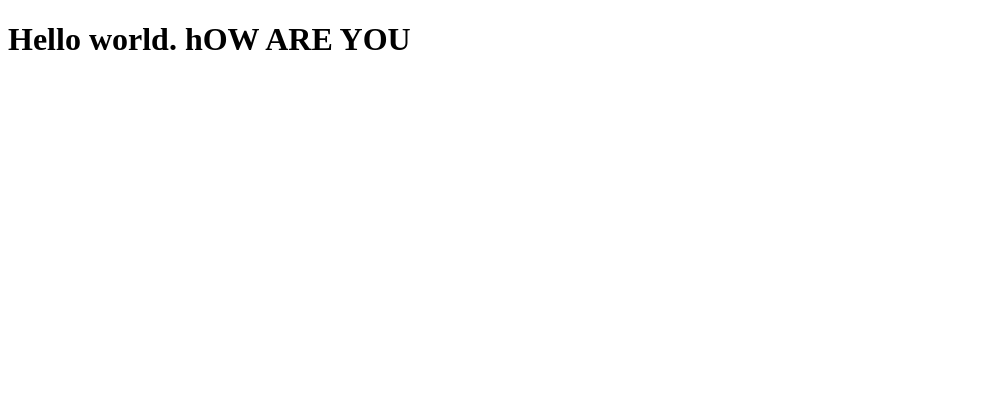
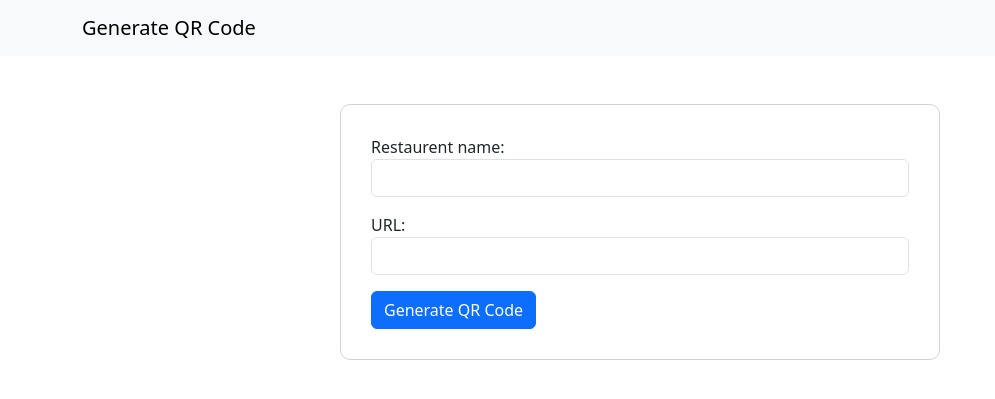
Before and after one commit to ashiqdotexe/django_qr_scanner, a Django app: page / in a window 1280 px wide. Shown: the top 399 px of the page, without its empty margins (0-995 px from the left). Run offline with Django 5.2, Linux system fonts and the light colour scheme.

Commit message:
QR code form

```diff
--- /dev/null
+++ b/django_qr/form.py
@@ -0,0 +1,19 @@
+from django import forms
+
+class QRGenerator(forms.Form):
+    retaurent_name = forms.CharField(
+        max_length=25,
+        label="Restaurent name",
+        widget=forms.TextInput(attrs={
+            "class":"form-control",
+            "plceholder":"Please insert retaurent name",
+        })
+    )
+    url = forms.URLField(
+        max_length=256,
+        label="URL",
+        widget=forms.URLInput(attrs={
+            "class":"form-control",
+            "plceholder":"Please insert URL name",
+        })
+    )
--- a/django_qr/urls.py
+++ b/django_qr/urls.py
@@ -20,5 +20,5 @@ from . import views
 
 urlpatterns = [
     path('admin/', admin.site.urls),
-    path("", views.get_qr)
+    path("", views.get_qr, name="get_qr")
 ]
--- a/django_qr/views.py
+++ b/django_qr/views.py
@@ -1,5 +1,9 @@
 from django.shortcuts import render
-
+from .form import QRGenerator
 
 def get_qr(request):
-    return render(request, "get_qr.html")
+    form = QRGenerator()
+    context = {
+        "form":form,
+    }
+    return render(request, "get_qr.html", context)
--- a/templates/get_qr.html
+++ b/templates/get_qr.html
@@ -4,11 +4,36 @@
 <head>
     <meta charset="UTF-8">
     <meta name="viewport" content="width=device-width, initial-scale=1.0">
-    <title>Document</title>
+    <title>Generate QR Code for Digital Restaurant Menu</title>
+
+    <!-- Bootstrap CSS CDN -->
+    <link href="https://cdn.jsdelivr.net/npm/bootstrap@5.3.3/dist/css/bootstrap.min.css" rel="stylesheet"
+        integrity="sha384-QWTKZyjpPEjISv5WaRU9OFeRpok6YctnYmDr5pNlyT2bRjXh0JMhjY6hW+ALEwIH" crossorigin="anonymous">
+
+    <!-- Bootstrap JS CDN -->
+    <script src="https://cdn.jsdelivr.net/npm/bootstrap@5.3.3/dist/js/bootstrap.bundle.min.js"
+        integrity="sha384-YvpcrYf0tY3lHB60NNkmXc5s9fDVZLESaAA55NDzOxhy9GkcIdslK1eN7N6jIeHz"
+        crossorigin="anonymous"></script>
 </head>
 
 <body>
-    <h1>Hello world. hOW ARE YOU</h1>
+    <nav class="navbar navbar-expand-lg bg-body-tertiary">
+        <div class="container">
+            <a href="" class="navbar-brand">Generate QR Code</a>
+        </div>
+    </nav>
+
+
+    <!-- QR Code Form -->
+    <div class="container mt-5" style="width: 600px; border: 1px solid #D3D3D3;padding: 30px; border-radius: 10px;">
+        <form action="{% url 'get_qr' %}" method="POST">
+            {% csrf_token %}
+
+            {{ form.as_p }}
+
+            <button type="submit" class="btn btn-primary">Generate QR Code</button>
+        </form>
+    </div>
 </body>
 
 </html>
```
